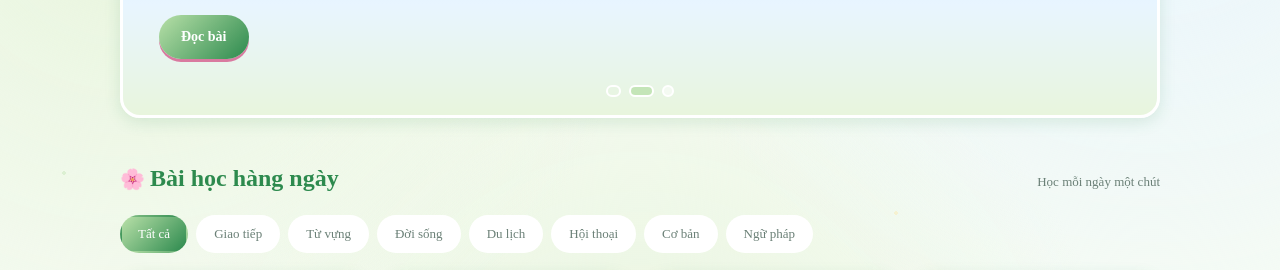
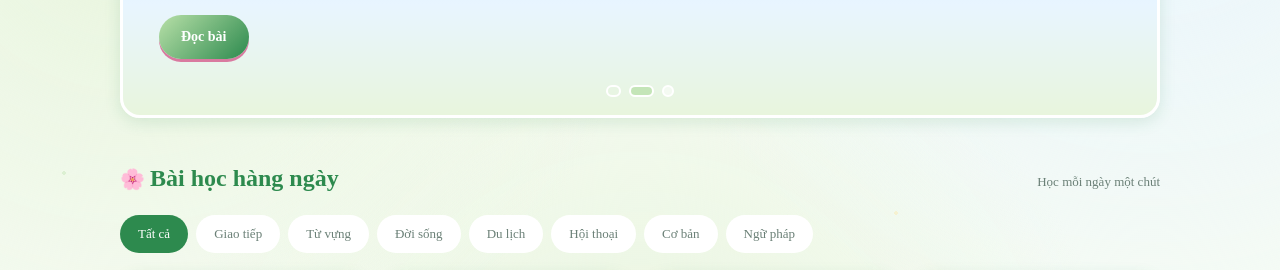
Before and after one commit to giayphan/ygiaphan, a website: page index.html in a window 1280 px wide. Shown: the part 267-537 px from the top of the page. Drawn offline with Linux system fonts and the light colour scheme; no server answers.

Commit message:
Update main.css

```diff
--- a/assets/css/main.css
+++ b/assets/css/main.css
@@ -179,8 +179,8 @@ a:hover{color:var(--brand);text-decoration:none}
 
 /* Filters */
 .filters{display:flex;flex-wrap:wrap;gap:8px;margin-bottom:20px}
-.filters a{padding:6px 16px;border-radius:var(--radius-pill);font-size:13px;font-weight:500;color:var(--muted);background:#fff;border:2px solid transparent;transition:all .15s}
-.filters a.is-active{background:linear-gradient(135deg,var(--pink) 0%,var(--pink-deep) 100%);color:#fff;border-color:transparent}
+.filters a{padding:6px 16px;border-radius:var(--radius-pill);font-size:13px;font-weight:500;color:var(--muted);background:#fff;border:2px solid transparent;transition:color .15s,border-color .15s}
+.filters a.is-active{background:var(--pink-deep);color:#fff;border-color:transparent}
 .filters a:hover{text-decoration:none;color:var(--pink-deep);border-color:var(--pink-soft)}
 .filters a.is-active:hover{color:#fff}
 
```
